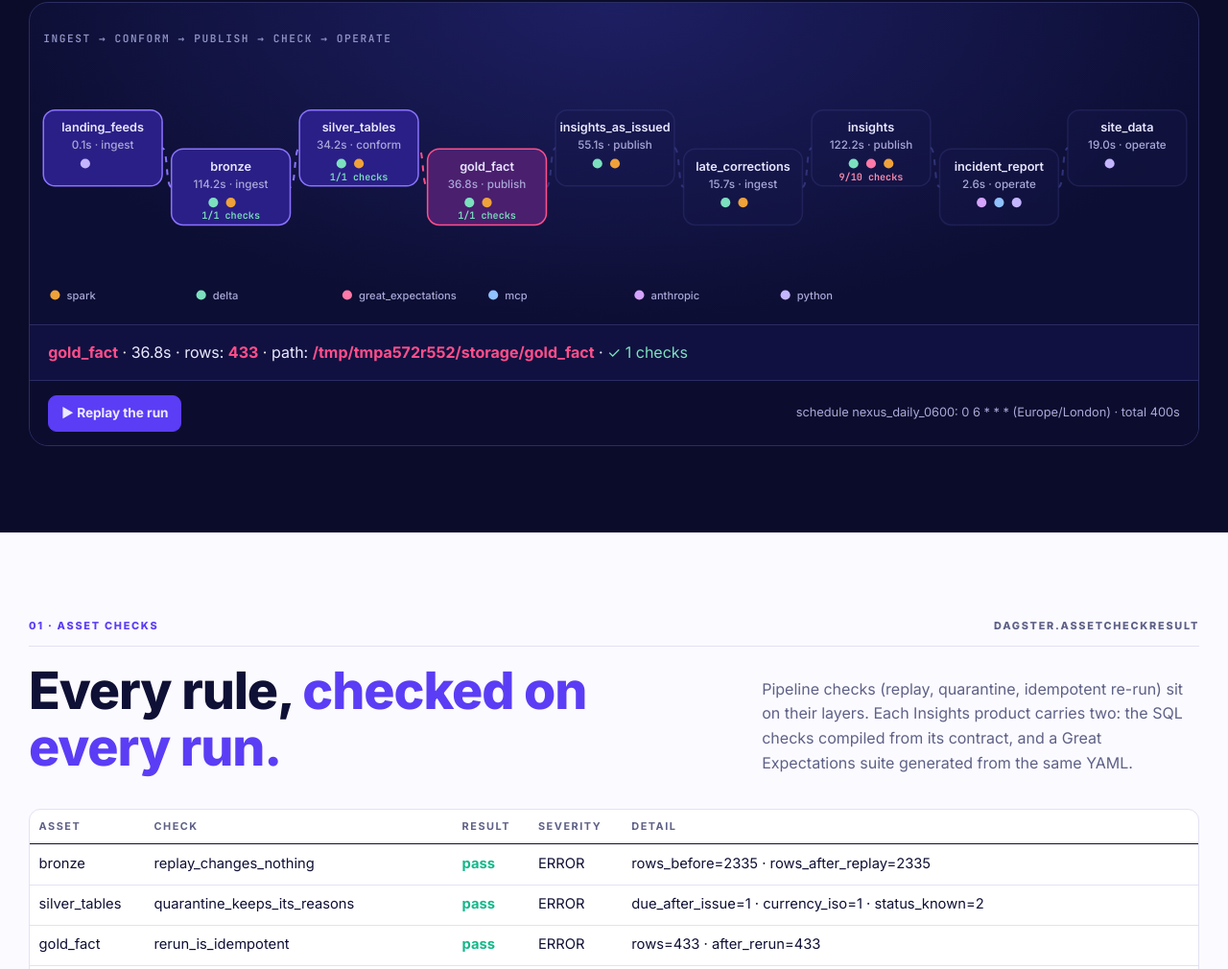
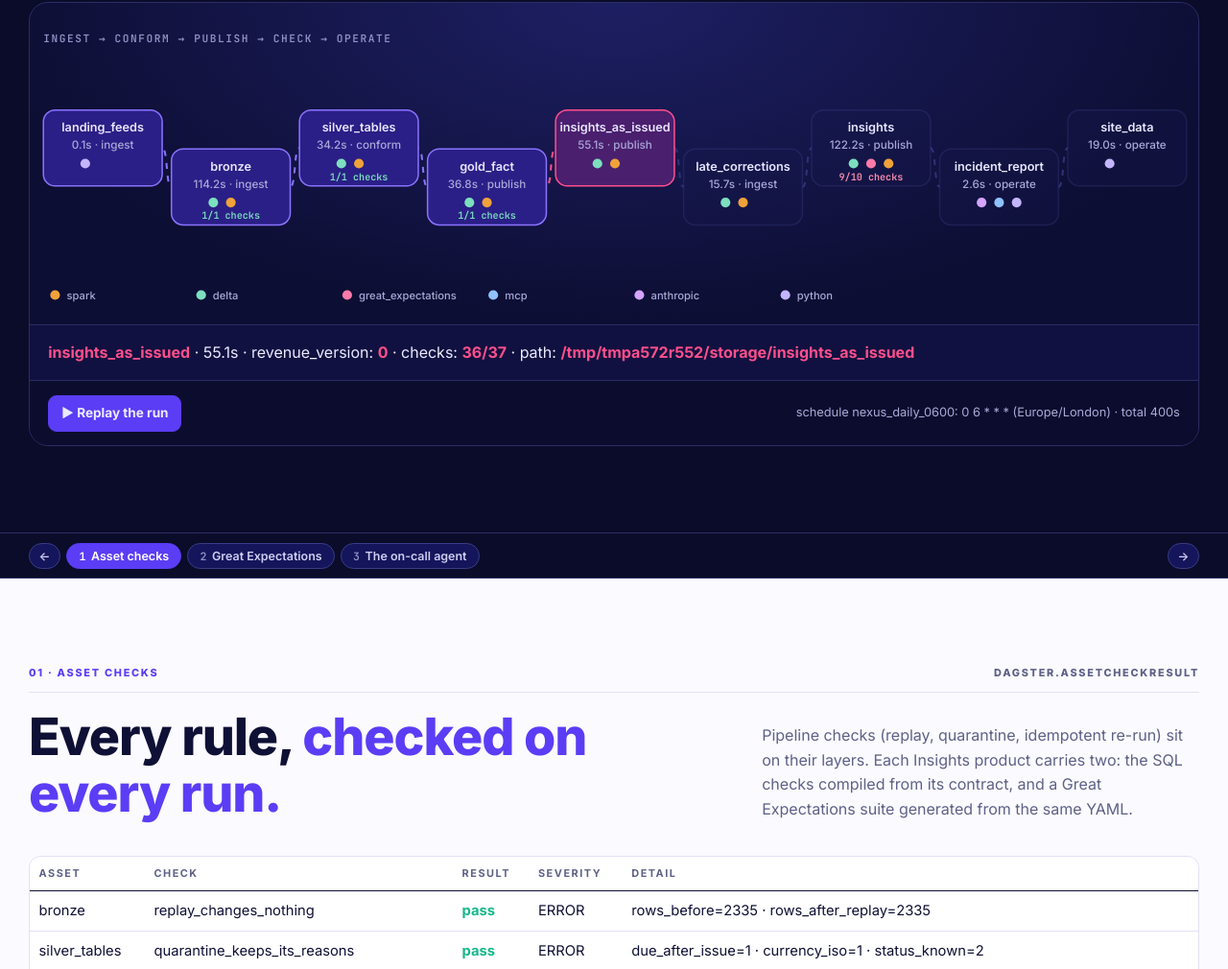
Before and after one commit to rfim/nexus-codat, a plain HTML site: page orchestrator.html in a window 1280 px wide. Shown: the part 510-1520 px from the top of the page at 96% size. Drawn offline with Linux system fonts and the light colour scheme.

Commit message:
Orchestrator page: checks, GX and the on-call agent side by side
The three sections under the run sit in the same horizontal strip as the run
page, with a numbered step bar, arrows and keyboard navigation.

Co-Authored-By: Claude Opus 5.5 <noreply@anthropic.com>
Claude-Session: https://claude.ai/code/session_01KhT1Ya3thtFhQLxMAWCNBS

```diff
--- a/assets/strip.js
+++ b/assets/strip.js
@@ -1,4 +1,4 @@
-// Run page: the seven sections under the editor sit side by side; scroll right, use the numbers, or ← →.
+// Run and Orchestrator pages: the sections under the first one sit side by side; scroll right, use the numbers, or ← →.
 (() => {
   const strip = document.getElementById("strip"), nav = document.getElementById("strip-nav");
   const slides = [...strip.children], pills = [...nav.querySelectorAll("[data-go]")];
--- a/orchestrator.html
+++ b/orchestrator.html
@@ -39,6 +39,12 @@
   </div>
 </section>
 
+<div class="strip-nav" id="strip-nav"><div class="shell" role="tablist" aria-label="The run, step by step">
+  <button class="arrow" data-step="prev" aria-label="Previous">←</button>
+  <button data-go="0"><b>1</b>Asset checks</button><button data-go="1"><b>2</b>Great Expectations</button><button data-go="2"><b>3</b>The on-call agent</button>
+  <span class="grow"></span><button class="arrow" data-step="next" aria-label="Next">→</button>
+</div></div>
+<div class="hstrip" id="strip">
 <section class="section">
   <div class="shell">
     <div class="index"><span>01 · Asset checks</span><span>dagster.AssetCheckResult</span></div>
@@ -108,8 +114,10 @@
     </div>
   </div>
 </section>
+</div>
 </main>
 <footer><div class="shell"><p><b style="color:#fff">From NEXUS, built in Lifepal:</b> best practices from my production work, applied to Codat-shaped data. Synthetic data; fictional companies, customers and systems. An independent application, not affiliated with Codat. <a href="index.html">Back to NEXUS for Codat</a></p></div></footer>
 <script src="assets/common.js"></script>
 <script src="assets/orchestrator.js"></script>
+<script src="assets/strip.js"></script>
 </body></html>
```
